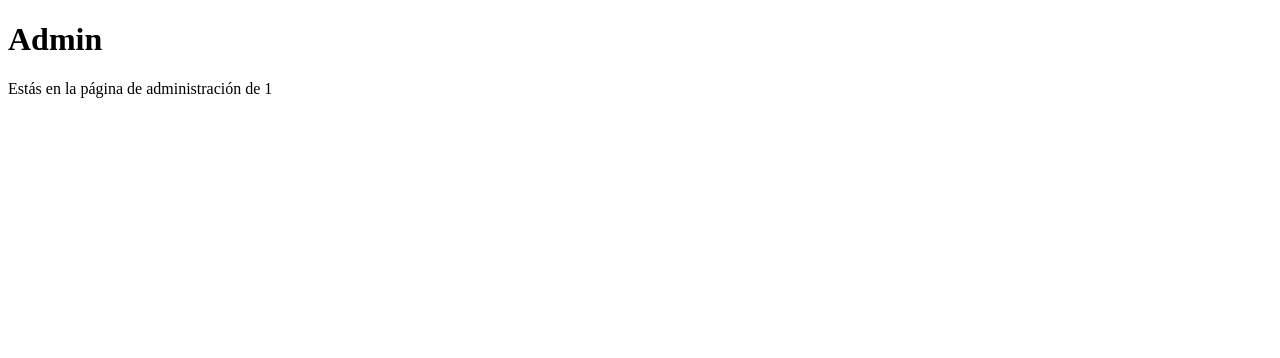
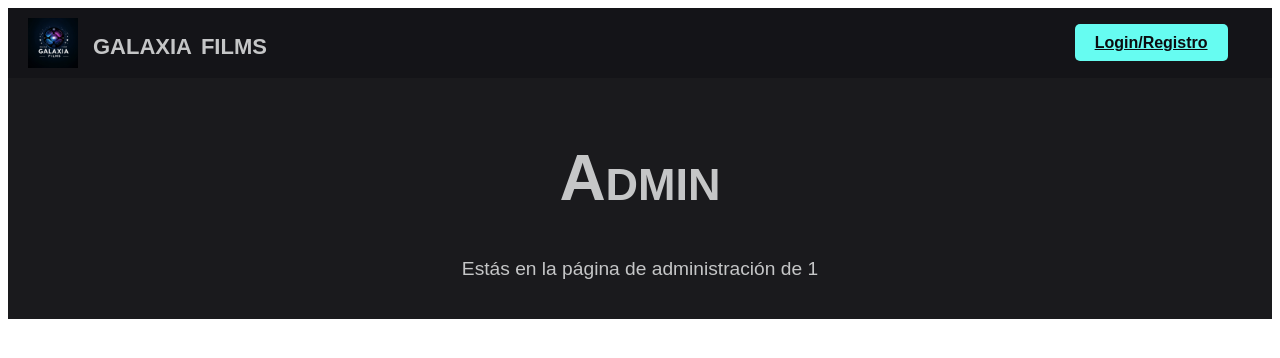
Before and after one commit to inspedralbes/tr3-tr3-barcelomiquel, a Nuxt app in the folder front/: page /admin/1 in a window 1280 px wide. Shown: the top 358 px of the page. Built offline with nearby package versions, Linux system fonts and the light colour scheme.

Commit message:
es veu pagina admin

```diff
--- a/front/components/Header.vue
+++ b/front/components/Header.vue
@@ -1,6 +1,6 @@
 <template>
   <header class="site-header">
-    <nuxt-link to="/" class="logo-and-title">
+    <nuxt-link to="/" class="logo-and-title" @click="inici()">
       <img src="../public/logoCIne.jpg" alt="Logo Galaxia Films" class="logo-cine">
       <h2>galaxia films</h2>
     </nuxt-link>
@@ -60,6 +60,12 @@ export default {
         }
       })
       .catch(error => console.error('Error al realizar el logout:', error));
+    },
+    inici(){
+      const store = useSesionCompraStore();
+      store.butacasSeleccionadas = [];
+      store.sesionID = "";
+      store.precioTotal = 0;
     }
   }
 };
--- a/front/pages/admin/[nom_usuario].vue
+++ b/front/pages/admin/[nom_usuario].vue
@@ -1,20 +1,47 @@
 <template>
-    <div>
+  <body>
+    <Header />
+    <div class="admin">
       <h1>Admin</h1>
       <p>Estás en la página de administración de {{ $route.params.nom_usuario }}</p>
   </div>
+  </body>
 </template>
 
 <script>
 export default {
   setup () {
-
-
       return {}
   }
 }
 </script>
 
-<style lang="scss" scoped>
+<style scoped>
+body {
+  margin: 0;
+  /* Elimina los márgenes predeterminados del body */
+  padding: 0;
+  /* Elimina el padding predeterminado del body */
+  height: 100%;
+  /* Hace que el body ocupe el 100% del alto de la ventana */
+}
 
+.admin {
+text-align: center;
+padding: 20px;
+background-color: #1a1a1d;
+color: #c5c6c7;
+height: 100%;
+}
+
+h1 {
+font-variant: small-caps;
+font-size: 4rem;
+font-family: 'Your Epic Font', sans-serif;
+}
+
+p {
+font-size: 1.2rem;
+font-family: 'Your Epic Font', sans-serif;
+}
 </style>
```
Lines whose indentation alone changed are shown as unchanged.
